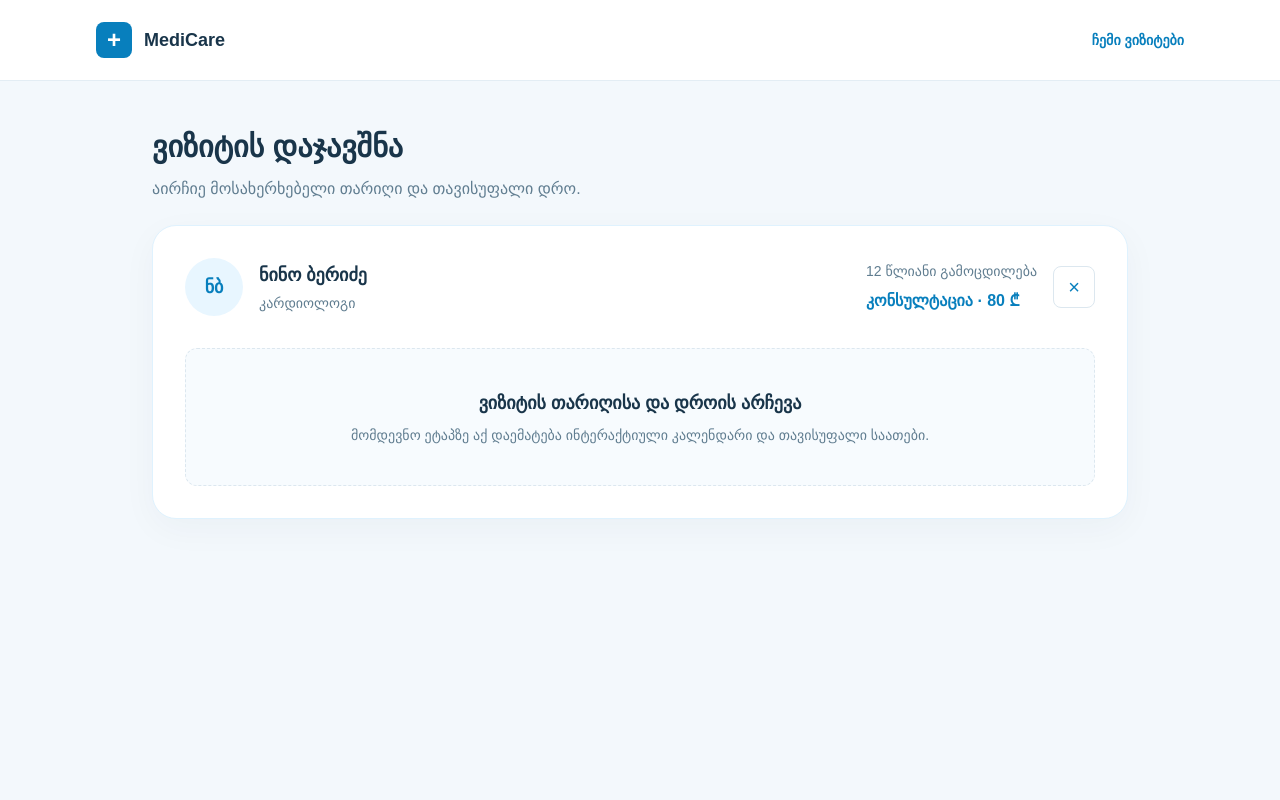
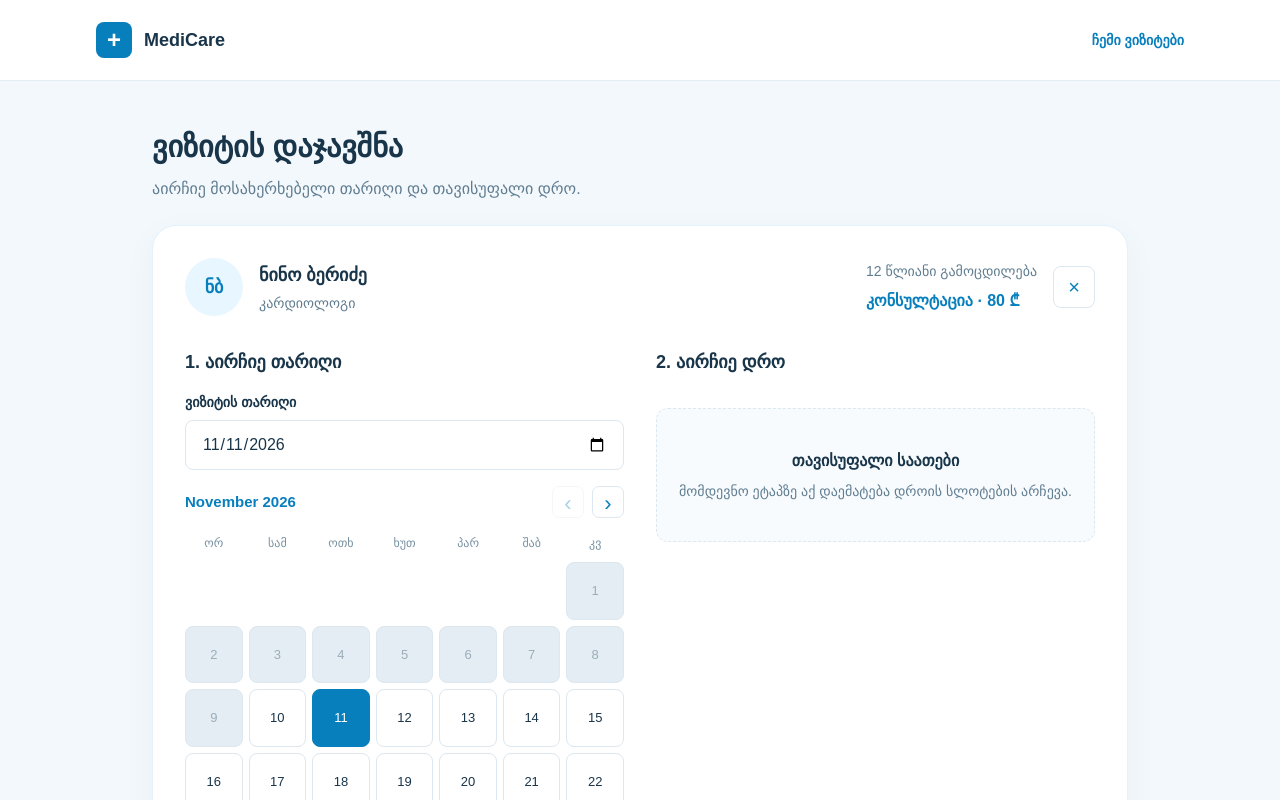
Before and after one commit to giorgi-v2/Telemedicine-Clinic-Management-System, a React (Vite) app in the folder medicare-booking/: page / in a window 1280 px wide. Shown: the top 800 px of the page. Built offline with nearby package versions, Linux system fonts and the light colour scheme.

Commit message:
feat: add interactive appointment calendar

```diff
--- /dev/null
+++ b/medicare-booking/src/features/booking/components/Calendar.module.scss
@@ -0,0 +1,111 @@
+
+$primary: #087fbd;
+$border: #dce7ef;
+$text: #19354a;
+
+.calendar {
+  width: 100%;
+  margin-top: 16px;
+}
+
+.heading {
+  display: flex;
+  align-items: center;
+  justify-content: space-between;
+  gap: 12px;
+  margin-bottom: 16px;
+
+  strong {
+    color: $primary;
+    font-size: 15px;
+  }
+}
+
+.navigation {
+  display: flex;
+  gap: 8px;
+
+  button {
+    width: 32px;
+    height: 32px;
+    border: 1px solid $border;
+    border-radius: 7px;
+    background: white;
+    color: $primary;
+    font-size: 22px;
+
+    &:hover:not(:disabled) {
+      background: #e8f6ff;
+    }
+
+    &:disabled {
+      opacity: 0.35;
+      cursor: not-allowed;
+    }
+  }
+}
+
+.weekdays,
+.days {
+  display: grid;
+  grid-template-columns: repeat(7, minmax(0, 1fr));
+  gap: 6px;
+}
+
+.weekdays {
+  margin-bottom: 10px;
+
+  span {
+    text-align: center;
+    color: #7891a1;
+    font-size: 12px;
+  }
+}
+
+.day {
+  display: flex;
+  justify-content: center;
+  align-items: center;
+  width: 100%;
+  min-width: 0;
+  aspect-ratio: 1;
+  border: 1px solid $border;
+  border-radius: 8px;
+  background: white;
+  color: $text;
+  font-size: 13px;
+  font-weight: 500;
+  cursor: pointer;
+  transition: background 0.15s ease;
+
+  &:hover:not(:disabled) {
+    background: #e8f6ff;
+  }
+
+  &:focus-visible {
+    outline: 3px solid $primary;
+    outline-offset: 2px;
+  }
+}
+
+.selected {
+  background: $primary;
+  border-color: $primary;
+  color: white;
+
+  &:hover:not(:disabled) {
+    background: #076da3;
+  }
+}
+
+.disabled {
+  background: #e4edf3;
+  color: #9aadb9;
+  cursor: not-allowed;
+}
+
+.legend {
+  margin-top: 15px;
+  color: #7891a1;
+  font-size: 12px;
+}
--- /dev/null
+++ b/medicare-booking/src/features/booking/components/Calendar.tsx
@@ -0,0 +1,158 @@
+
+import { useEffect, useMemo, useState } from 'react';
+import {
+  fromDateKey,
+  isPastDate,
+  toDateKey,
+} from '../utils/bookingDates';
+import styles from './Calendar.module.scss';
+
+interface CalendarProps {
+  value: string;
+  onChange: (date: string) => void;
+}
+
+const weekDays = [
+  'ორ', 'სამ', 'ოთხ', 'ხუთ', 'პარ', 'შაბ', 'კვ'
+];
+
+export default function Calendar({
+  value,
+  onChange,
+}: CalendarProps) {
+  const [visibleMonth, setVisibleMonth] = useState(() => {
+    const selected = fromDateKey(value);
+    return new Date(
+      selected.getFullYear(),
+      selected.getMonth(),
+      1
+    );
+  });
+
+  useEffect(() => {
+    const date = fromDateKey(value);
+    setVisibleMonth(
+      new Date(date.getFullYear(), date.getMonth(), 1)
+    );
+  }, [value]);
+
+  const days = useMemo(() => {
+    const year = visibleMonth.getFullYear();
+    const month = visibleMonth.getMonth();
+
+    const firstDay = new Date(year, month, 1);
+    const offset = (firstDay.getDay() + 6) % 7;
+    const totalDays = new Date(year, month + 1, 0).getDate();
+
+    return [
+      ...Array.from({ length: offset }, () => null),
+      ...Array.from(
+        { length: totalDays },
+        (_, index) => index + 1
+      ),
+    ];
+  }, [visibleMonth]);
+
+  const monthLabel = new Intl.DateTimeFormat('ka-GE', {
+    month: 'long',
+    year: 'numeric',
+  }).format(visibleMonth);
+
+  const today = new Date();
+
+  const canGoPrevious =
+    visibleMonth.getFullYear() > today.getFullYear() ||
+    (
+      visibleMonth.getFullYear() === today.getFullYear() &&
+      visibleMonth.getMonth() > today.getMonth()
+    );
+
+  const changeMonth = (amount: number) => {
+    setVisibleMonth(
+      (current) =>
+        new Date(
+          current.getFullYear(),
+          current.getMonth() + amount,
+          1
+        )
+    );
+  };
+
+  return (
+    <div className={styles.calendar}>
+      <div className={styles.heading}>
+        <strong>{monthLabel}</strong>
+
+        <div className={styles.navigation}>
+          <button
+            type="button"
+            aria-label="წინა თვე"
+            disabled={!canGoPrevious}
+            onClick={() => changeMonth(-1)}
+          >
+            ‹
+          </button>
+
+          <button
+            type="button"
+            aria-label="შემდეგი თვე"
+            onClick={() => changeMonth(1)}
+          >
+            ›
+          </button>
+        </div>
+      </div>
+
+      <div className={styles.weekdays}>
+        {weekDays.map((day) => (
+          <span key={day}>{day}</span>
+        ))}
+      </div>
+
+      <div className={styles.days}>
+        {days.map((day, index) => {
+          if (day === null) {
+            return (
+              <span
+                key={`empty-${index}`}
+                aria-hidden="true"
+              />
+            );
+          }
+
+          const date = new Date(
+            visibleMonth.getFullYear(),
+            visibleMonth.getMonth(),
+            day
+          );
+
+          const dateKey = toDateKey(date);
+          const selected = dateKey === value;
+          const disabled = isPastDate(date);
+
+          return (
+            <button
+              key={dateKey}
+              type="button"
+              disabled={disabled}
+              aria-pressed={selected}
+              aria-label={dateKey}
+              className={[
+                styles.day,
+                selected ? styles.selected : '',
+                disabled ? styles.disabled : '',
+              ].join(' ')}
+              onClick={() => onChange(dateKey)}
+            >
+              {day}
+            </button>
+          );
+        })}
+      </div>
+
+      <p className={styles.legend}>
+        ლურჯი — არჩეული დღე · ნაცრისფერი — გასული დღე
+      </p>
+    </div>
+  );
+}
--- a/medicare-booking/src/features/booking/components/bookingModal.tsx
+++ b/medicare-booking/src/features/booking/components/bookingModal.tsx
@@ -1,5 +1,8 @@
 
+import { useState } from 'react';
 import type { Doctor } from '../../../shared/types/doctor';
+import { getTomorrowKey, toDateKey } from '../utils/bookingDates';
+import Calendar from './Calendar';
 import styles from './BookingModal.module.scss';
 
 interface BookingModalProps {
@@ -11,6 +14,8 @@ export default function BookingModal({
   doctor,
   onClose,
 }: BookingModalProps) {
+  const [selectedDate, setSelectedDate] = useState(getTomorrowKey);
+
   return (
     <main className="mx-auto w-full max-w-5xl px-4 py-10 sm:px-6 sm:py-12">
       <div className="mb-6">
@@ -22,7 +27,9 @@ export default function BookingModal({
         </p>
       </div>
 
-      <section className={`${styles.bookingCard} rounded-3xl border border-sky-100 bg-white p-5 sm:p-8`}>
+      <section
+        className={`${styles.bookingCard} rounded-3xl border border-sky-100 bg-white p-5 sm:p-8`}
+      >
         <div className="flex flex-wrap items-start gap-4 md:flex-nowrap md:items-center">
           <div className={styles.avatar} aria-hidden="true">
             {doctor.initials}
@@ -56,14 +63,54 @@ export default function BookingModal({
           </button>
         </div>
 
-        <div className={styles.placeholder}>
-          <h3 className="text-lg font-semibold">
-            ვიზიტის თარიღისა და დროის არჩევა
-          </h3>
-          <p className="mt-2 text-sm text-[#607d90]">
-            მომდევნო ეტაპზე აქ დაემატება
-            ინტერაქტიული კალენდარი და თავისუფალი საათები.
-          </p>
+        <div className="mt-8 grid grid-cols-1 gap-8 lg:grid-cols-2">
+          <section>
+            <h3 className="mb-4 text-lg font-bold">
+              1. აირჩიე თარიღი
+            </h3>
+
+            <label
+              htmlFor="visit-date"
+              className="mb-2 block text-sm font-semibold"
+            >
+              ვიზიტის თარიღი
+            </label>
+
+            <input
+              id="visit-date"
+              type="date"
+              value={selectedDate}
+              min={toDateKey(new Date())}
+              onChange={(event) => {
+                const date = event.target.value;
+                if (date && date >= toDateKey(new Date())) {
+                  setSelectedDate(date);
+                }
+              }}
+              className="w-full rounded-lg border border-[#dce7ef] bg-white px-4 py-3 text-[#19354a] outline-none focus:border-sky-500 focus:ring-2 focus:ring-sky-100"
+            />
+
+            <Calendar
+              value={selectedDate}
+              onChange={setSelectedDate}
+            />
+          </section>
+
+          <section>
+            <h3 className="mb-4 text-lg font-bold">
+              2. აირჩიე დრო
+            </h3>
+
+            <div className={styles.placeholder}>
+              <p className="font-semibold">
+                თავისუფალი საათები
+              </p>
+              <p className="mt-2 text-sm text-[#607d90]">
+                მომდევნო ეტაპზე აქ დაემატება
+                დროის სლოტების არჩევა.
+              </p>
+            </div>
+          </section>
         </div>
       </section>
     </main>
--- /dev/null
+++ b/medicare-booking/src/features/booking/utils/bookingDates.ts
@@ -0,0 +1,32 @@
+
+export function toDateKey(date: Date): string {
+  const year = date.getFullYear();
+  const month = String(date.getMonth() + 1).padStart(2, '0');
+  const day = String(date.getDate()).padStart(2, '0');
+
+  return `${year}-${month}-${day}`;
+}
+
+export function fromDateKey(value: string): Date {
+  const [year, month, day] = value.split('-').map(Number);
+  return new Date(year, month - 1, day);
+}
+
+export function getTomorrowKey(): string {
+  const tomorrow = new Date();
+  tomorrow.setDate(tomorrow.getDate() + 1);
+  return toDateKey(tomorrow);
+}
+
+export function isPastDate(date: Date): boolean {
+  const today = new Date();
+  today.setHours(0, 0, 0, 0);
+
+  const checkedDate = new Date(
+    date.getFullYear(),
+    date.getMonth(),
+    date.getDate()
+  );
+
+  return checkedDate < today;
+}
```
